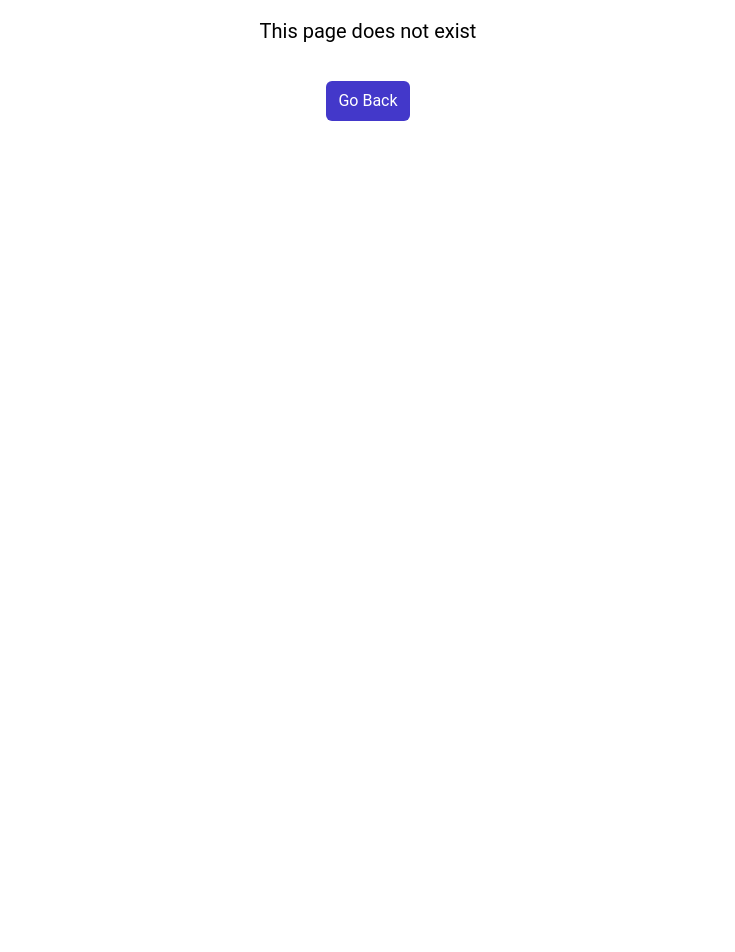
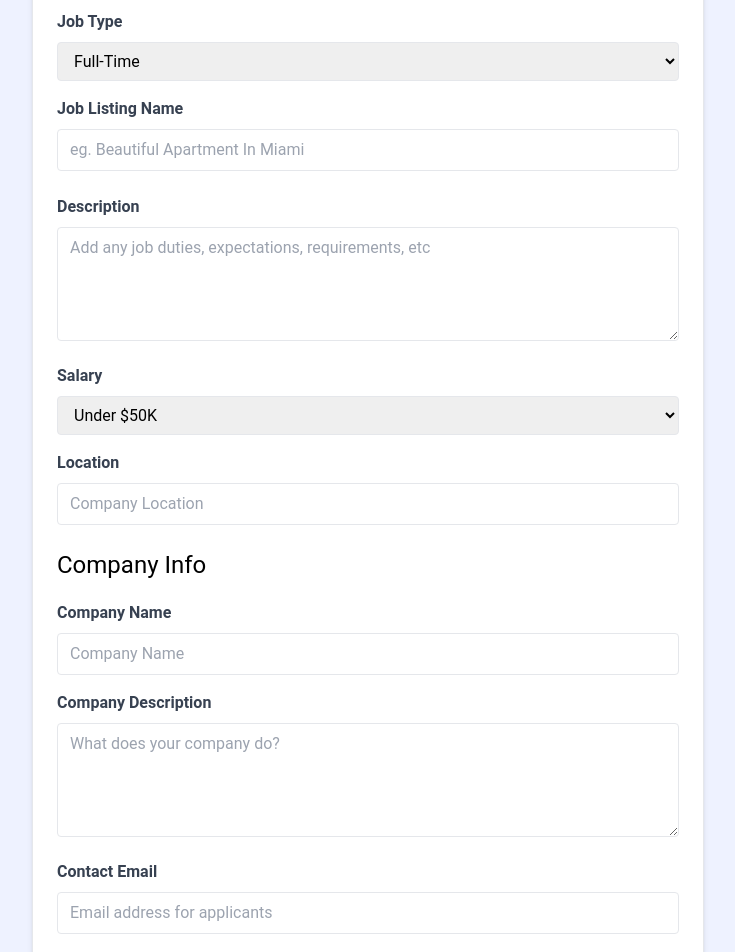
Before and after one commit to irfanazizalamin/react-crash-1, a React (Vite) app: page /add-job in a window 1280 px wide. Before the commit this address had no page. Shown: the part 260-1212 px from the top of the page, without its empty margins (272-1007 px from the left). Before the commit the page ends 800 px from the top, so only its background shows below. Built offline with nearby package versions, Linux system fonts and the light colour scheme.

Commit message:
implement add job

```diff
--- a/src/App.jsx
+++ b/src/App.jsx
@@ -13,12 +13,28 @@
 import JobsPage from "./pages/JobsPage";
 import NotFoundPage from "./pages/404";
 import JobPage, { jobLoader } from "./pages/JobPage";
+import AddJobPage from "./pages/AddJobPage";
+
+const App = () => {
+  const addJob = async (newJob) => {
+    const response = await fetch("/api/jobs", {
+      method: "POST",
+      headers: {
+        "Content-Type": "application/json",
+      },
+      body: JSON.stringify(newJob),
+    });
+    const data = await response.json();
+    console.log(data);
+    return;
+  };
 
   const router = createBrowserRouter(
     createRoutesFromElements(
       <Route path="/" element={<MainLayout />}>
         <Route index element={<HomePage />} />
         <Route path="/jobs" element={<JobsPage />} />
+        <Route path="/add-job" element={<AddJobPage addJobSubmit={addJob} />} />
         <Route path="/jobs/:id" element={<JobPage />} loader={jobLoader} />
         {/* "*" is to catch all other routes */}
         <Route path="*" element={<NotFoundPage />} />
@@ -26,7 +42,6 @@
     )
   );
 
-const App = () => {
   // we can only return a single component, so if there's more than one, add () "parenthesis" and wrap in single root
   // we can use <></> to be a wrapper
   return <RouterProvider router={router} />;
--- a/src/jobs.json
+++ b/src/jobs.json
@@ -83,6 +83,20 @@
         "contactEmail": "contact@ipsumlorem.com",
         "contactPhone": "555-555-5555"
       }
+    },
+    {
+      "id": "8889",
+      "title": "Freelance SE",
+      "type": "",
+      "description": "just freelance",
+      "location": "Remote",
+      "salary": "$125K - 150K",
+      "company": {
+        "name": "Self Reward",
+        "description": "self service",
+        "contactEmail": "hrd@selfreward.com",
+        "contactPhone": "111111111"
+      }
     }
   ]
 }
--- /dev/null
+++ b/src/pages/AddJobPage.jsx
@@ -0,0 +1,239 @@
+import { useState } from "react";
+import { useNavigate } from "react-router-dom";
+
+const AddJobPage = ({ addJobSubmit }) => {
+  const navigate = useNavigate();
+
+  const [title, setTitle] = useState("");
+  const [type, setType] = useState("");
+  const [description, setDescription] = useState("");
+  const [location, setLocation] = useState("");
+  const [salary, setSalary] = useState("");
+  const [companyName, setCompanyName] = useState("");
+  const [companyDescription, setCompanyDescription] = useState("");
+  const [contactEmail, setContactEmail] = useState("");
+  const [contactPhone, setContactPhone] = useState("");
+
+  const submitForm = (e) => {
+    e.preventDefault();
+
+    const newJob = {
+      title,
+      type,
+      description,
+      location,
+      salary,
+      company: {
+        name: companyName,
+        description: companyDescription,
+        contactEmail,
+        contactPhone,
+      },
+    };
+
+    addJobSubmit(newJob);
+
+    navigate("/jobs");
+  };
+
+  return (
+    <>
+      <section className="bg-indigo-50">
+        <div className="container m-auto max-w-2xl py-24">
+          <div className="bg-white px-6 py-8 mb-4 shadow-md rounded-md border m-4 md:m-0">
+            <form onSubmit={submitForm}>
+              <h2 className="text-3xl text-center font-semibold mb-6">
+                Add Job
+              </h2>
+
+              <div className="mb-4">
+                <label
+                  htmlFor="type"
+                  className="block text-gray-700 font-bold mb-2"
+                >
+                  Job Type
+                </label>
+                <select
+                  id="type"
+                  name="type"
+                  className="border rounded w-full py-2 px-3"
+                  required
+                  value={type}
+                  onChange={(e) => setType(e.target.value)}
+                >
+                  <option value="Full-Time">Full-Time</option>
+                  <option value="Part-Time">Part-Time</option>
+                  <option value="Remote">Remote</option>
+                  <option value="Internship">Internship</option>
+                </select>
+              </div>
+
+              <div className="mb-4">
+                <label className="block text-gray-700 font-bold mb-2">
+                  Job Listing Name
+                </label>
+                <input
+                  type="text"
+                  id="title"
+                  name="title"
+                  className="border rounded w-full py-2 px-3 mb-2"
+                  placeholder="eg. Beautiful Apartment In Miami"
+                  required
+                  value={title}
+                  onChange={(e) => setTitle(e.target.value)}
+                />
+              </div>
+              <div className="mb-4">
+                <label
+                  htmlFor="description"
+                  className="block text-gray-700 font-bold mb-2"
+                >
+                  Description
+                </label>
+                <textarea
+                  id="description"
+                  name="description"
+                  className="border rounded w-full py-2 px-3"
+                  rows="4"
+                  placeholder="Add any job duties, expectations, requirements, etc"
+                  value={description}
+                  onChange={(e) => setDescription(e.target.value)}
+                ></textarea>
+              </div>
+
+              <div className="mb-4">
+                <label
+                  htmlFor="type"
+                  className="block text-gray-700 font-bold mb-2"
+                >
+                  Salary
+                </label>
+                <select
+                  id="salary"
+                  name="salary"
+                  className="border rounded w-full py-2 px-3"
+                  required
+                  value={salary}
+                  onChange={(e) => setSalary(e.target.value)}
+                >
+                  <option value="Under $50K">Under $50K</option>
+                  <option value="$50K - 60K">$50K - $60K</option>
+                  <option value="$60K - 70K">$60K - $70K</option>
+                  <option value="$70K - 80K">$70K - $80K</option>
+                  <option value="$80K - 90K">$80K - $90K</option>
+                  <option value="$90K - 100K">$90K - $100K</option>
+                  <option value="$100K - 125K">$100K - $125K</option>
+                  <option value="$125K - 150K">$125K - $150K</option>
+                  <option value="$150K - 175K">$150K - $175K</option>
+                  <option value="$175K - 200K">$175K - $200K</option>
+                  <option value="Over $200K">Over $200K</option>
+                </select>
+              </div>
+
+              <div className="mb-4">
+                <label className="block text-gray-700 font-bold mb-2">
+                  Location
+                </label>
+                <input
+                  type="text"
+                  id="location"
+                  name="location"
+                  className="border rounded w-full py-2 px-3 mb-2"
+                  placeholder="Company Location"
+                  required
+                  value={location}
+                  onChange={(e) => setLocation(e.target.value)}
+                />
+              </div>
+
+              <h3 className="text-2xl mb-5">Company Info</h3>
+
+              <div className="mb-4">
+                <label
+                  htmlFor="company"
+                  className="block text-gray-700 font-bold mb-2"
+                >
+                  Company Name
+                </label>
+                <input
+                  type="text"
+                  id="company"
+                  name="company"
+                  className="border rounded w-full py-2 px-3"
+                  placeholder="Company Name"
+                  value={companyName}
+                  onChange={(e) => setCompanyName(e.target.value)}
+                />
+              </div>
+
+              <div className="mb-4">
+                <label
+                  htmlFor="company_description"
+                  className="block text-gray-700 font-bold mb-2"
+                >
+                  Company Description
+                </label>
+                <textarea
+                  id="company_description"
+                  name="company_description"
+                  className="border rounded w-full py-2 px-3"
+                  rows="4"
+                  placeholder="What does your company do?"
+                  value={companyDescription}
+                  onChange={(e) => setCompanyDescription(e.target.value)}
+                ></textarea>
+              </div>
+
+              <div className="mb-4">
+                <label
+                  htmlFor="contact_email"
+                  className="block text-gray-700 font-bold mb-2"
+                >
+                  Contact Email
+                </label>
+                <input
+                  type="email"
+                  id="contact_email"
+                  name="contact_email"
+                  className="border rounded w-full py-2 px-3"
+                  placeholder="Email address for applicants"
+                  required
+                  value={contactEmail}
+                  onChange={(e) => setContactEmail(e.target.value)}
+                />
+              </div>
+              <div className="mb-4">
+                <label
+                  htmlFor="contact_phone"
+                  className="block text-gray-700 font-bold mb-2"
+                >
+                  Contact Phone
+                </label>
+                <input
+                  type="tel"
+                  id="contact_phone"
+                  name="contact_phone"
+                  className="border rounded w-full py-2 px-3"
+                  placeholder="Optional phone for applicants"
+                  value={contactPhone}
+                  onChange={(e) => setContactPhone(e.target.value)}
+                />
+              </div>
+
+              <div>
+                <button
+                  className="bg-indigo-500 hover:bg-indigo-600 text-white font-bold py-2 px-4 rounded-full w-full focus:outline-none focus:shadow-outline"
+                  type="submit"
+                >
+                  Add Job
+                </button>
+              </div>
+            </form>
+          </div>
+        </div>
+      </section>
+    </>
+  );
+};
+
+export default AddJobPage;
```
Lines whose indentation alone changed are shown as unchanged.
